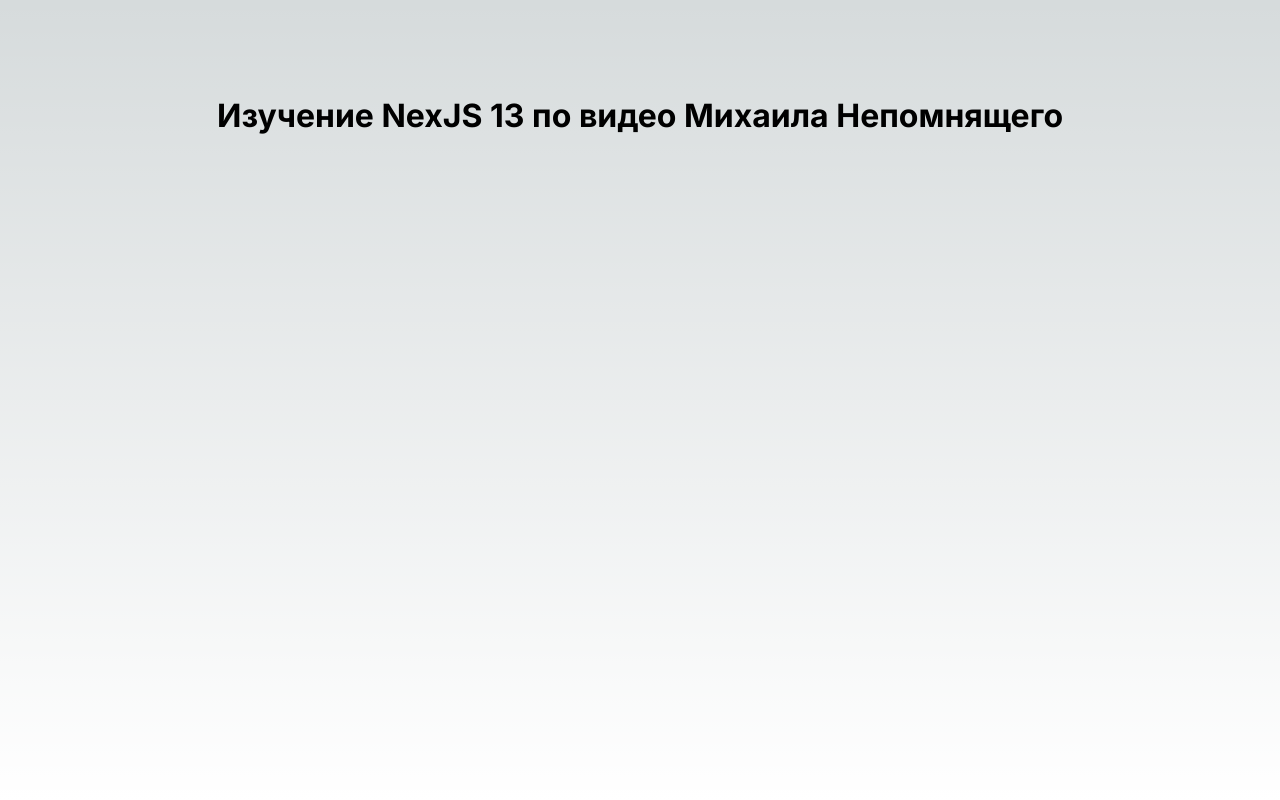
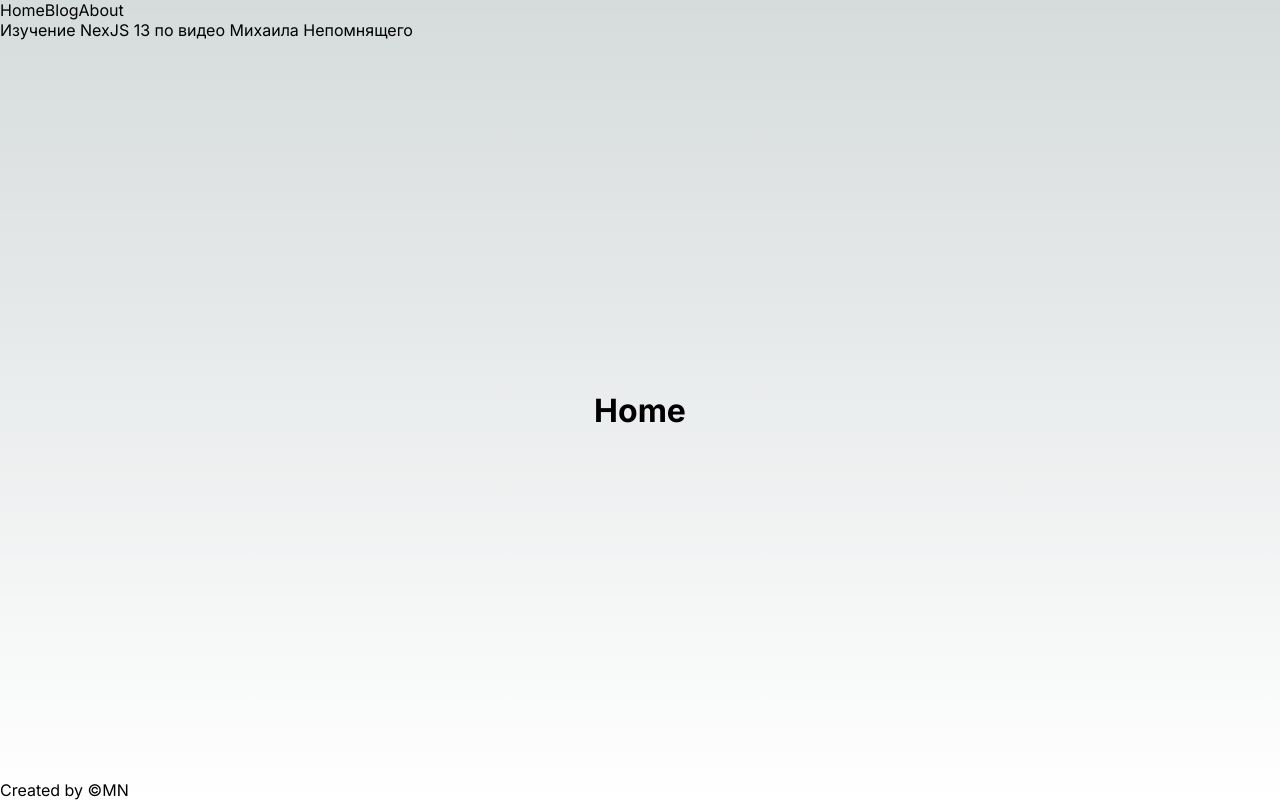
Before and after one commit to MAG1980/next13_learning_mn, a Next.js app: page / in a window 1280 px wide. Built offline with nearby package versions, Linux system fonts and the light colour scheme.

Commit message:
В layout вложены header и footer. Подключены стили с помощью css-модулей. Настроена навигация между страницами без перезагрузки с помощью компонента Link.

```diff
--- a/app/globals.css
+++ b/app/globals.css
@@ -91,8 +91,7 @@
             to bottom,
             transparent,
             rgb(var(--background-end-rgb))
-    )
-    rgb(var(--background-start-rgb));
+    ) rgb(var(--background-start-rgb));
 }
 
 a {
--- /dev/null
+++ b/app/layout.module.css
@@ -0,0 +1,12 @@
+.full_height {
+    min-height: 100vh;
+    display: flex;
+    flex-direction: column;
+}
+
+.main {
+    flex-grow: 1;
+    display: flex;
+    justify-content: center;
+    align-items: center;
+}
--- a/app/layout.tsx
+++ b/app/layout.tsx
@@ -1,5 +1,8 @@
 import './globals.css'
 import {Inter} from 'next/font/google'
+import {TheHeader} from "@/components/TheHeader";
+import {TheFooter} from "@/components/TheFooter";
+import styles from "./layout.module.css";
 
 const inter = Inter({subsets: ['latin']})
 
@@ -15,7 +18,13 @@
 }) {
     return (
         <html lang="en">
-        <body className={inter.className}>{children}</body>
+        <body className={styles.full_height + " " + inter.className}>
+        <TheHeader/>
+        <main className={styles.main}>
+            {children}
+        </main>
+        <TheFooter/>
+        </body>
         </html>
     )
 }
--- a/app/page.tsx
+++ b/app/page.tsx
@@ -1,9 +1,5 @@
-import styles from './page.module.css'
-
 export default function Home() {
     return (
-        <main className={styles.main}>
-            <h1>Изучение NexJS 13 по видео Михаила Непомнящего</h1>
-        </main>
+        <h1>Home</h1>
     )
 }
--- /dev/null
+++ b/components/TheFooter.tsx
@@ -0,0 +1,9 @@
+const TheFooter = () => {
+    return (
+        <footer className="container">
+            Created by &copy;MN
+        </footer>
+    )
+}
+
+export {TheFooter}
--- /dev/null
+++ b/components/TheHeader.tsx
@@ -0,0 +1,16 @@
+import Link from "next/link";
+
+const TheHeader = () => {
+    return (
+        <header>
+            <nav>
+                <Link href="/">Home</Link>
+                <Link href="/Blog">Blog</Link>
+                <Link href="/about">About</Link>
+            </nav>
+            <div>Изучение NexJS 13 по видео Михаила Непомнящего</div>
+        </header>
+    )
+}
+
+export {TheHeader}
```
Also changed, not shown: 1 other file (tests, documents, lock files or other folders). Lines whose indentation alone changed are shown as unchanged.
